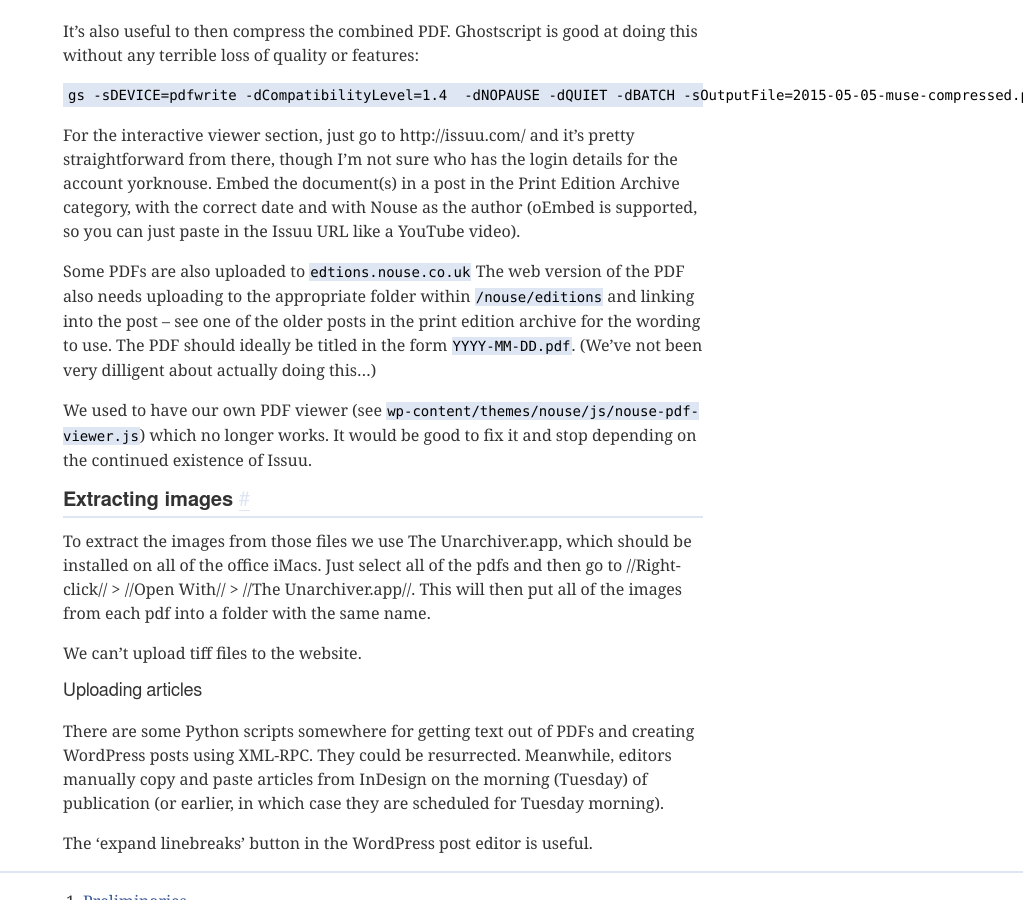
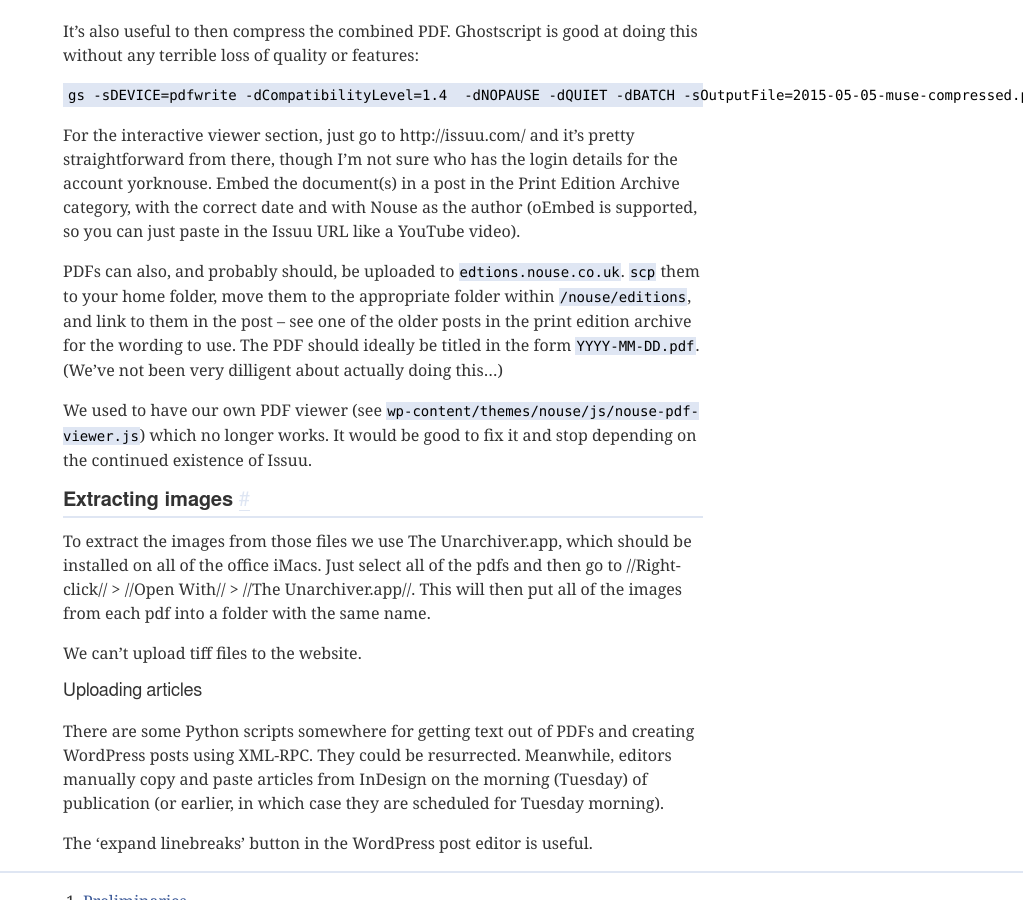
Before and after one commit to yorknouse/docs, a Jekyll site: the page built from pages/06-uploading-an-edition.md, in a window 1280 px wide and 900 px high, scrolled down 552 px. Shown: the whole window, without its empty margins (257-1280 px from the left). Built offline with Jekyll 4.4.1, drawn with Linux system fonts in a browser that asks for light colours.

Commit message:
explain what I did with the latest two print editions in the archive

```diff
--- a/pages/06-uploading-an-edition.md
+++ b/pages/06-uploading-an-edition.md
@@ -24,7 +24,7 @@ It's also useful to then compress the combined PDF. Ghostscript is good at doing
 
 For the interactive viewer section, just go to http://issuu.com/ and it's pretty straightforward from there, though I'm not sure who has the login details for the account yorknouse. Embed the document(s) in a post in the Print Edition Archive category, with the correct date and with Nouse as the author (oEmbed is supported, so you can just paste in the Issuu URL like a YouTube video).
 
-Some PDFs are also uploaded to `edtions.nouse.co.uk` The web version of the PDF also needs uploading to the appropriate folder within `/nouse/editions` and linking into the post -- see one of the older posts in the print edition archive for the wording to use.
+PDFs can also, and probably should, be uploaded to `edtions.nouse.co.uk`. `scp` them to your home folder, move them to the appropriate folder within `/nouse/editions`, and link to them in the post -- see one of the older posts in the print edition archive for the wording to use.
 The PDF should ideally be titled in the form `YYYY-MM-DD.pdf`.
 (We've not been very dilligent about actually doing this...)
 
```
